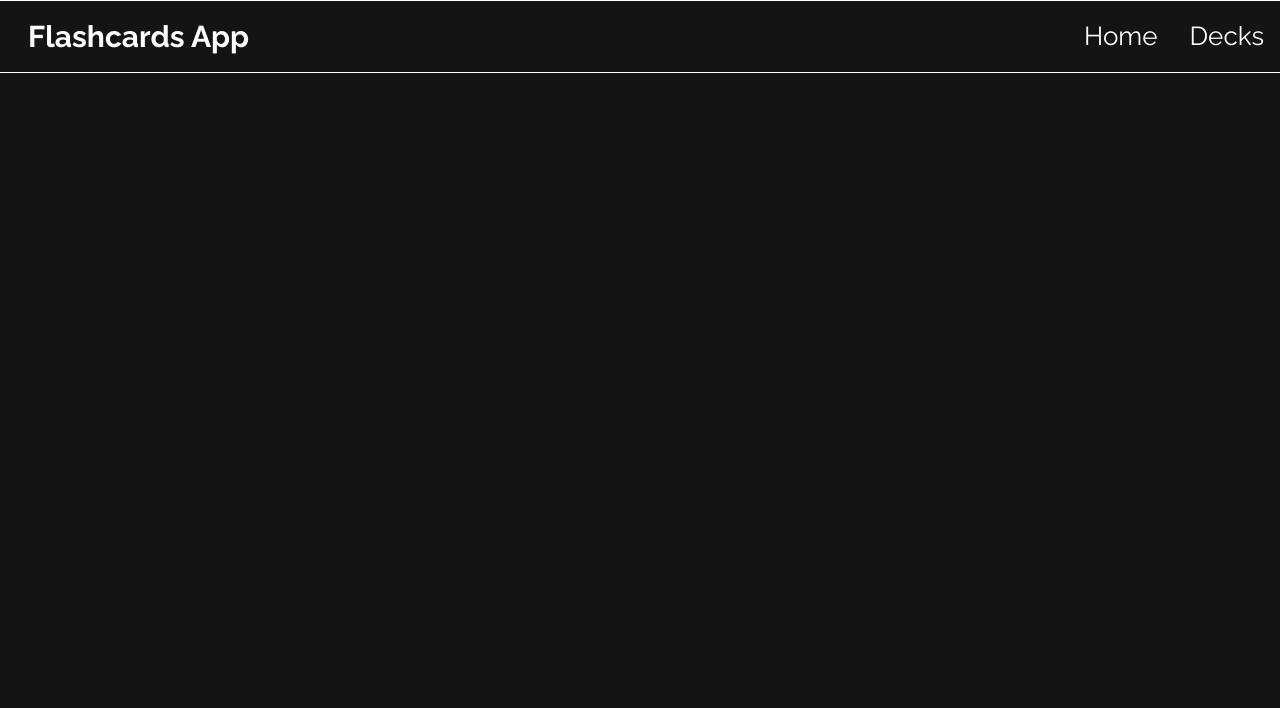
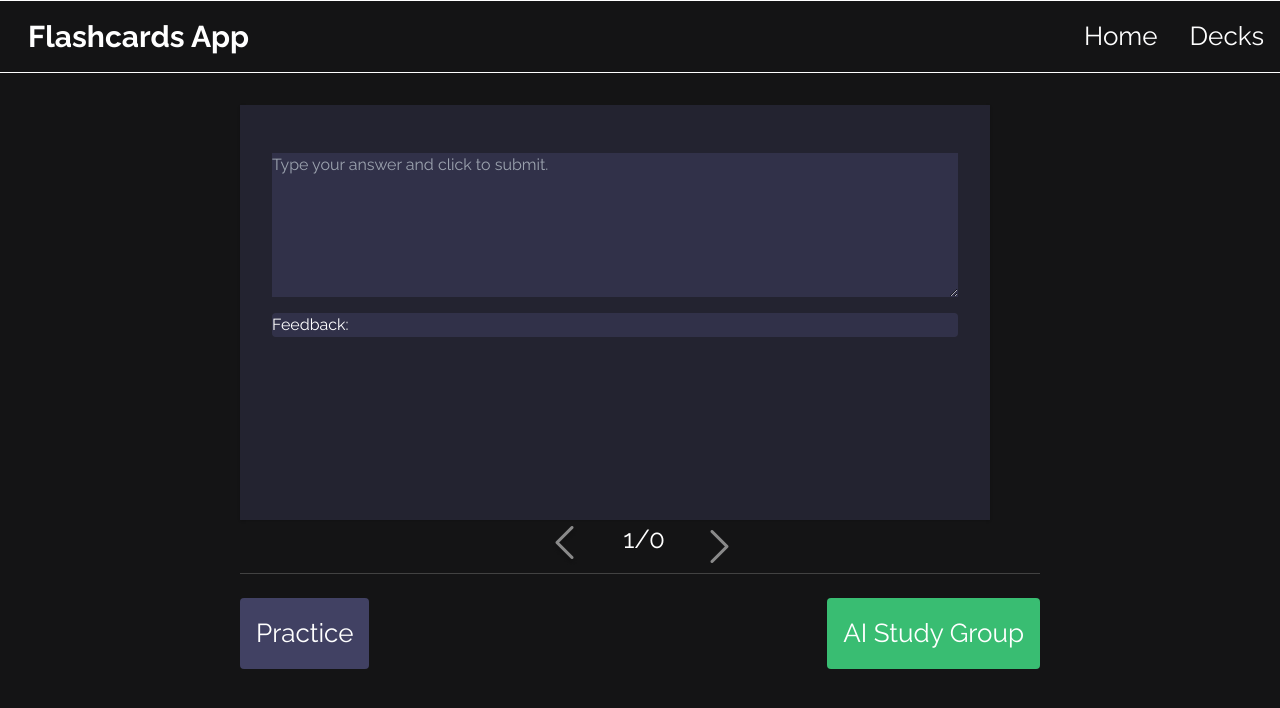
Before and after one commit to JamesVong/flashcard-app, a React (Create React App) app: page /quiz/1 in a window 1280 px wide. Shown: the top 708 px of the page. Built offline with nearby package versions, Linux system fonts and the light colour scheme; no server answers.

Commit message:
[ADD]:Quiz page with feedback

```diff
--- a/src/App.css
+++ b/src/App.css
@@ -634,6 +634,10 @@ video {
   margin-top: 1.5rem;
 }
 
+.mt-8 {
+  margin-top: 2rem;
+}
+
 .block {
   display: block;
 }
@@ -787,6 +791,11 @@ video {
   background-color: rgb(57 189 114 / var(--tw-bg-opacity));
 }
 
+.bg-red {
+  --tw-bg-opacity: 1;
+  background-color: rgb(214 54 54 / var(--tw-bg-opacity));
+}
+
 .bg-opacity-35 {
   --tw-bg-opacity: 0.35;
 }
@@ -805,6 +814,10 @@ video {
 
 .p-4 {
   padding: 1rem;
+}
+
+.p-8 {
+  padding: 2rem;
 }
 
 .px-3 {
--- a/src/App.js
+++ b/src/App.js
@@ -9,6 +9,7 @@ import Register from './Components/Register.js';
 import Login from './Components/Login.js';
 import Create from './Components/Create.js';
 import Card from './Components/Card.js';
+import Quiz from './Components/Quiz.js';
 import './App.css';
 
 function App() {
@@ -41,6 +42,7 @@ function App() {
                 <Create/>
             </Route>
             <Route path="/deck/:id" render={({match}) => <Card id={match.params.id}/>}></Route>
+            <Route path="/quiz/:id" render={({match}) => <Quiz id={match.params.id}/>}></Route>
           </Switch>
         </BrowserRouter>
       </header>
--- /dev/null
+++ b/src/Components/Quiz.js
@@ -0,0 +1,121 @@
+import React, { Component } from 'react';
+import forward from '../Forward.png';
+import backward from '../Back.png';
+import line from '../Rectangle.png';
+
+class Quiz extends Component {
+  constructor(props) {
+    super(props);
+    this.state = {
+      cards: [],
+      deck: {},
+      content: "",
+      selected: 0,
+      text:"",
+      feedback:"",
+      color:"highlight",
+    };
+  }
+
+  componentDidMount() {
+    const { id } = this.props;
+
+    fetch(`/api/deck/${id}/cards`)
+      .then(res => res.json())
+      .then(cards => {
+        this.setState({
+          id:id,
+          cards: cards,
+          content: cards[0]?.concept || "",
+        });
+      })
+      .catch(error => console.error('Error fetching cards:', error));
+
+    fetch(`/api/deck/${id}`)
+      .then(res => res.json())
+      .then(deck => {
+        this.setState({ deck });
+      })
+      .catch(error => console.error('Error fetching deck:', error));
+  }
+
+  handleLeft = () => {
+    this.setState(prevState => {
+      const newSelected = Math.max(prevState.selected - 1, 0);
+      return {
+        selected: newSelected,
+        content: prevState.cards[newSelected].concept,
+      };
+    });
+  };
+
+  handleRight = () => {
+    this.setState(prevState => {
+      const newSelected = Math.min(prevState.selected + 1, prevState.cards.length - 1);
+      return {
+        selected: newSelected,
+        content: prevState.cards[newSelected].concept,
+      };
+    });
+  };
+
+  submit = () => {
+    const requestOptions = {
+      method: 'POST',
+      headers: { 'Content-Type': 'application/json' },
+      body: JSON.stringify({ card_concept: this.state.content, card_detail:this.state.cards[this.state.selected].detail, user_response:this.state.text})
+    };
+    fetch('/api/feedback', requestOptions)
+        .then(res => res.json())
+        .then(data =>{
+          let letter = data.feedback[0];
+          let color;
+          if(letter=="I"){
+            color="red";
+          }
+          else if(letter=="C"){
+            color="primary";
+          }
+          else{
+            color="highlight";
+          }
+          this.setState({ 'feedback': data.feedback,'color':color })
+        });
+
+  };
+
+  render() {
+    const { deck, content } = this.state;
+
+    return (
+      <div className="mt-8">
+        <p className="bg-red"></p>
+        <h1 className="text-primary font-bold text-left">{deck.name}</h1>
+        <div className="grid md:grid-cols-1 sm:grid-cols-1">
+          <div
+            className="flippable flex flex-col md:w-[750px] md:h-[415px] sm:w-[475px] sm:h-[275px] bg-highlight shadow bg-opacity-35 p-8"
+          >
+            <h2 className="text-center text-2xl">{content}</h2>
+            <textarea rows={6} value={this.state.text} placeholder="Type your answer and click to submit." className="text-left w-full bg-highlight bg-opacity-50 text-base mt-4" onChange={(event) => this.setState({ text: event.target.value })} />
+            <div onClick={this.submit} className={`flex flex-col text-left mt-4 text-base w-full rounded bg-opacity-50 bg-${this.state.color} cursor-pointer`}>Feedback:
+              <p>{this.state.feedback}</p>
+            </div>
+          </div>
+        </div>
+        <div className="flex justify-center gap-8">
+          <button onClick={this.handleLeft}><img src={backward} className="items-center opacity-50 hover:opacity-100" alt="logo" /></button>
+          <p>{this.state.selected+1}/{this.state.cards.length}</p>
+          <button onClick={this.handleRight}><img src={forward} className="items-center opacity-50 hover:opacity-100" alt="logo" /></button>
+        </div>
+        <img src={line} className="items-center opacity-100" alt="logo" />
+        <div className="flex justify-between mt-6">
+            <a className="bg-highlight p-4 hover:bg-opacity-50 rounded" href={`/deck/${this.state.id}`}>Practice</a>
+            <a className="bg-primary p-4 hover:bg-opacity-50 rounded" href={`/group/${this.state.id}`} >AI Study Group</a>
+        </div>
+
+      </div>
+    );
+  }
+}
+
+export default Quiz;
--- a/tailwind.config.js
+++ b/tailwind.config.js
@@ -10,7 +10,8 @@ module.exports = {
             accent:'#61BE6B',
             background:'#141415',
             gray:'#E9E9EA',
-            black:'#000000'
+            black:'#000000',
+            red:'#D63636',
           },
         fontFamily: {
             raleway: ['Raleway', 'sans-serif'],
```
